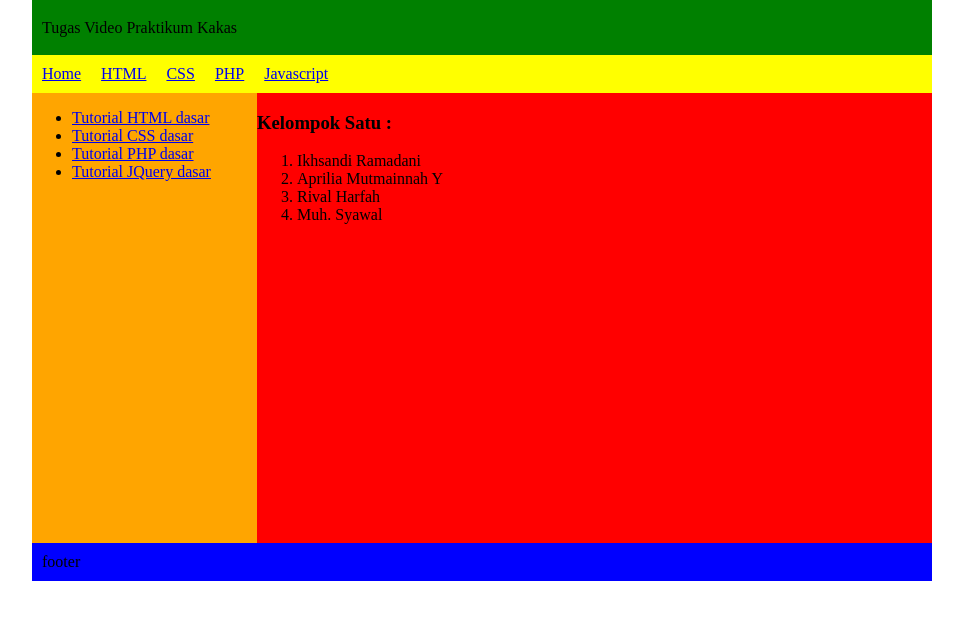
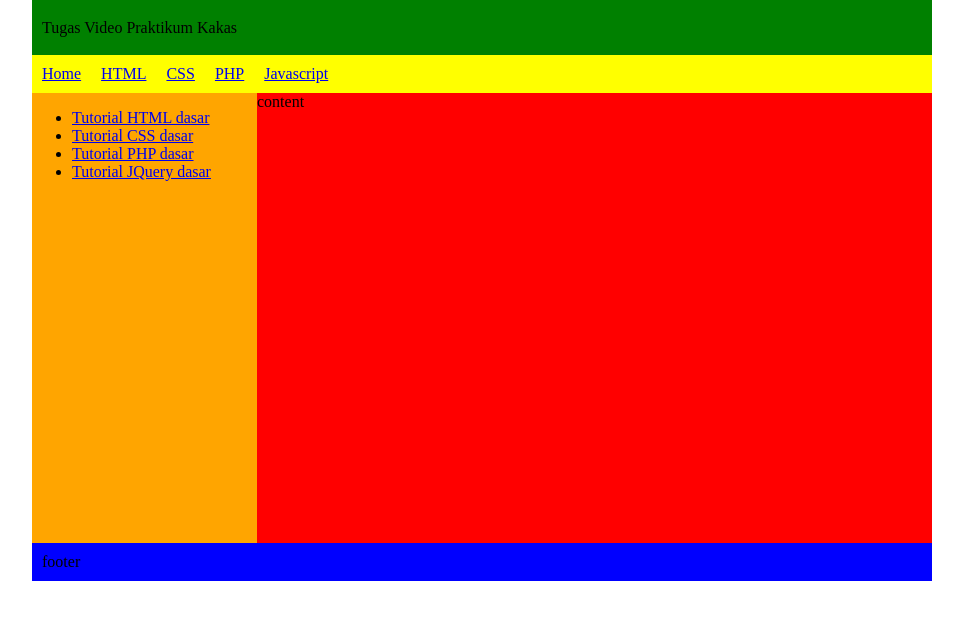
Before and after one commit to Ikhsandi007/FinalPrakKakas, a plain HTML site: page index.html in a window 1280 px wide. Shown: the part 73-692 px from the top of the page, without its empty margins (158-1121 px from the left). Drawn offline with Linux system fonts and the light colour scheme.

Commit message:
tampilan syawal

```diff
--- a/index.html
+++ b/index.html
@@ -31,13 +31,7 @@
                 </ul>
             </div>
             <div class="content">
-                <h3>Kelompok Satu :</h3>
-                <ol>
-                    <li>Ikhsandi Ramadani</li>
-                    <li>Aprilia Mutmainnah Y</li>
-                    <li>Rival Harfah</li>
-                    <li>Muh. Syawal</li>
-                </ol>
+                content
             </div>
         </div>
         <div class="clear"></div>
```
